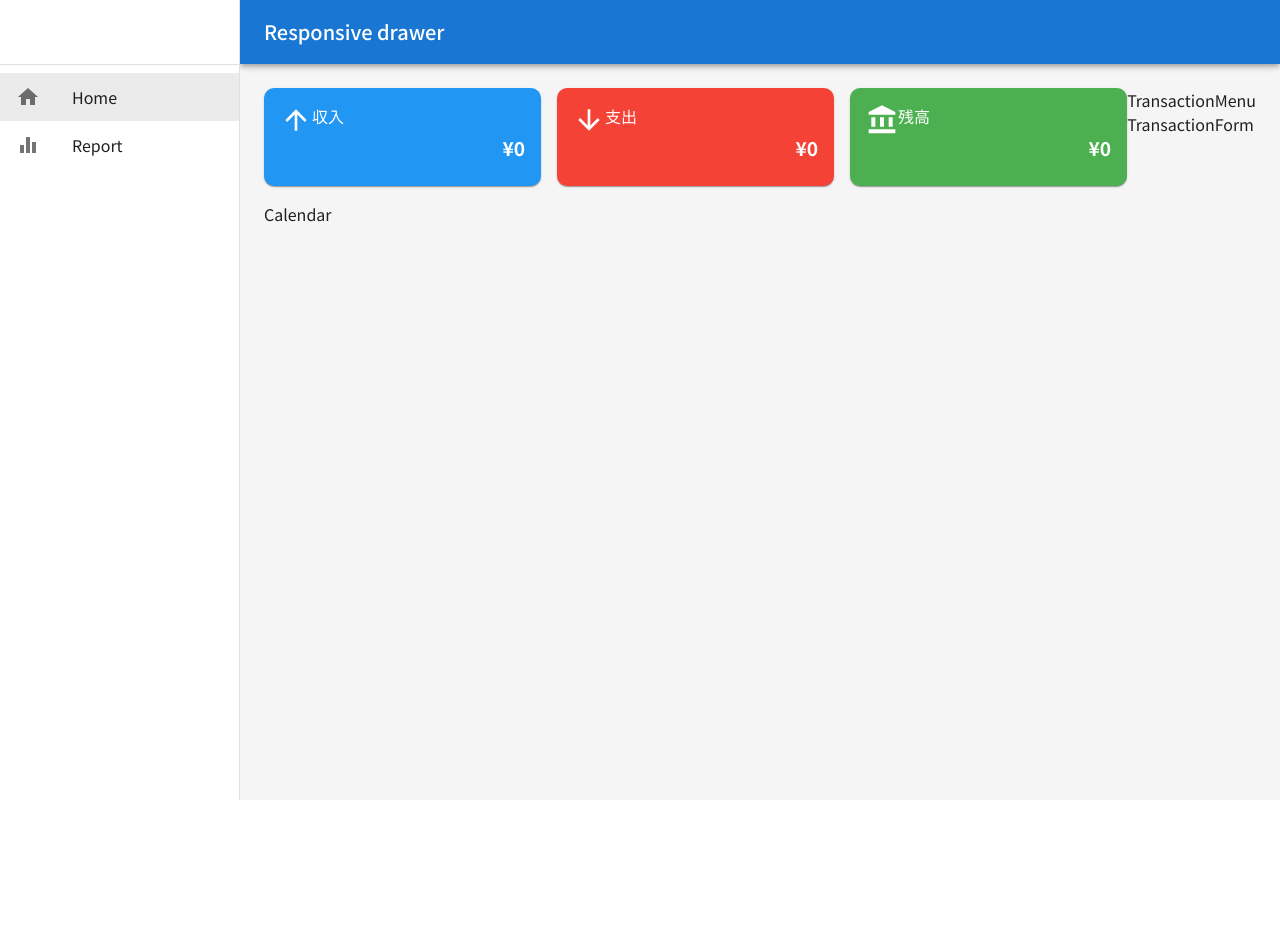
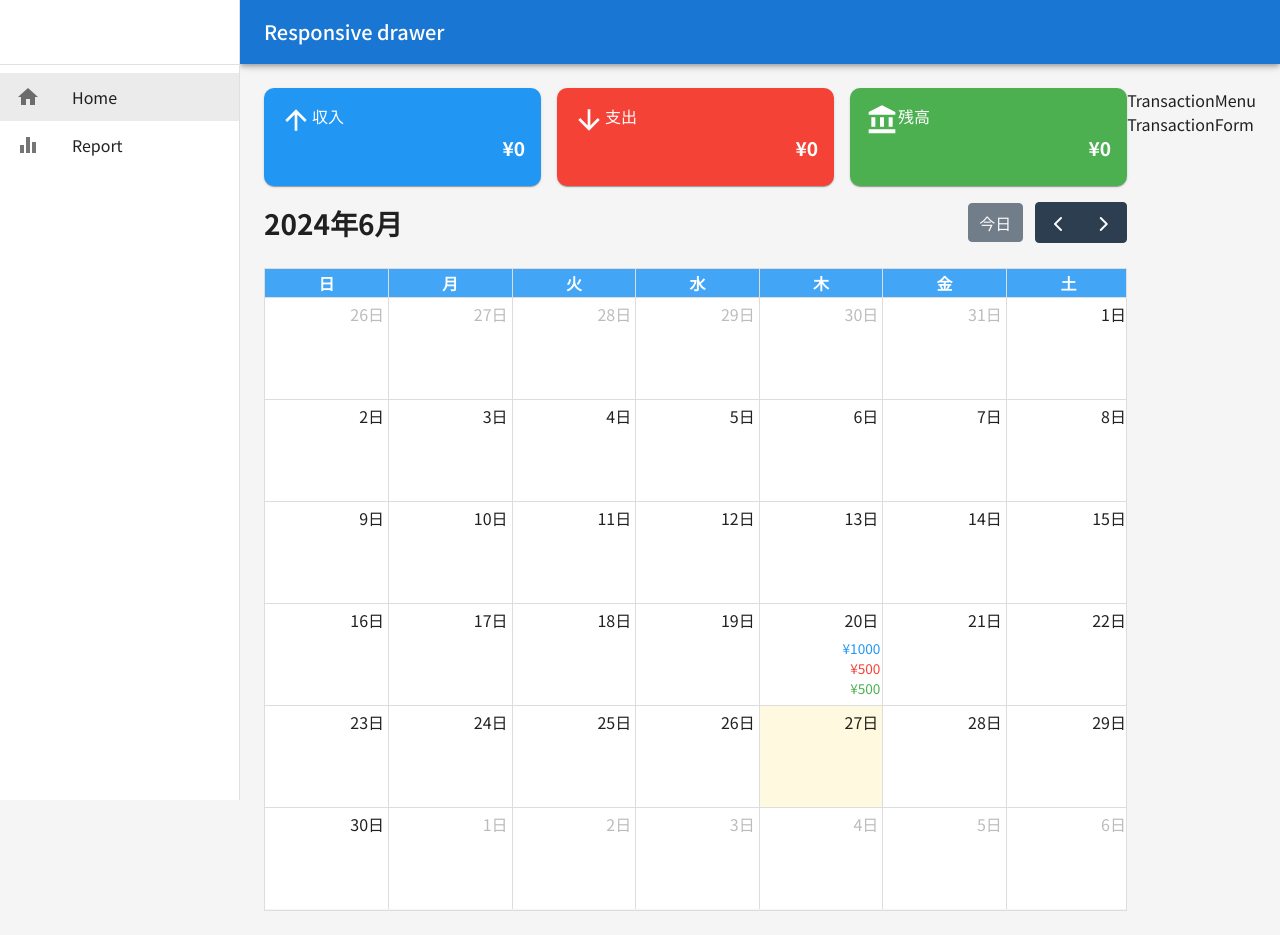
Before and after one commit to nishi240masa/account-book, a React (Create React App) app: page / in a window 1280 px wide. Before the commit the page ends 800 px from the top, so only its background shows below. Built offline with nearby package versions, Linux system fonts and the light colour scheme; no server answers; the database is empty.

Commit message:
Add FullCalendar plugin and styles

```diff
--- a/package.json
+++ b/package.json
@@ -5,6 +5,9 @@
   "dependencies": {
     "@emotion/react": "^11.11.4",
     "@emotion/styled": "^11.11.5",
+    "@fullcalendar/core": "^6.1.14",
+    "@fullcalendar/daygrid": "^6.1.14",
+    "@fullcalendar/react": "^6.1.14",
     "@mui/icons-material": "^5.15.20",
     "@mui/material": "^5.15.20",
     "@testing-library/jest-dom": "^5.17.0",
--- /dev/null
+++ b/src/calendar.css
@@ -0,0 +1,42 @@
+/* aタグ */
+.fc-h-event {
+    background-color: transparent;
+    border: none;
+    text-align: right;
+    pointer-events: none; /* ポインターイベントを無視する */
+  }
+
+  /* カレンダーの背景色設定 */
+  .fc-daygrid-body,
+  .fc-day {
+    background-color: white; /* 背景色を白に設定 */
+  }
+
+  .fc-col-header-cell {
+    background-color: #42a5f5;
+    color: white; /* ヘッダーのテキスト色を白に設定 */
+  }
+
+  .fc .fc-daygrid-day-frame {
+    height: 100%;
+    min-height: 100px;
+  }
+
+  /* カスタムイベントの見た目ここから */
+  .money {
+    white-space: nowrap; /* テキストを折り返さない */
+    overflow: hidden; /* はみ出したテキストを隠す */
+    text-overflow: ellipsis; /* はみ出したテキストの代わりに省略記号を表示 */
+  }
+
+  #event-income {
+    color: #2196f3;
+  }
+
+  #event-expense {
+    color: #f44336;
+  }
+
+  #event-balance {
+    color: #4caf50;
+  }
--- a/src/components/Calendar.tsx
+++ b/src/components/Calendar.tsx
@@ -1,9 +1,45 @@
-import React from 'react'
+import React from "react";
+import FullCalendar from "@fullcalendar/react";
+import dayGridPlugin from "@fullcalendar/daygrid";
+import jaLocale from "@fullcalendar/core/locales/ja";
+import "../calendar.css";
+import { EventContentArg } from "@fullcalendar/core";
 
 const Calendar = () => {
+  const events = [
+    {
+      title: "Meeting",
+      start: "2024-06-20",
+      income: "¥1000",
+      expense: "¥500",
+      balance: "¥500",
+    },
+  ];
+
+  const renderEventContent = (eventInfo: EventContentArg) => {
+    return (
+      <div>
+        <div className="mony" id="event-income">
+          {eventInfo.event.extendedProps.income}
+        </div>
+        <div className="mony" id="event-expense">
+          {eventInfo.event.extendedProps.expense}
+        </div>
+        <div className="mony" id="event-balance">
+          {eventInfo.event.extendedProps.balance}
+        </div>
+      </div>
+    );
+  };
   return (
-    <div>Calendar</div>
-  )
-}
+    <FullCalendar
+      locale={jaLocale}
+      plugins={[dayGridPlugin]}
+      initialView="dayGridMonth"
+      events={events}
+      eventContent={renderEventContent}
+    />
+  );
+};
 
-export default Calendar
+export default Calendar;
```
Also changed, not shown: 1 other file (tests, documents, lock files or other folders).
